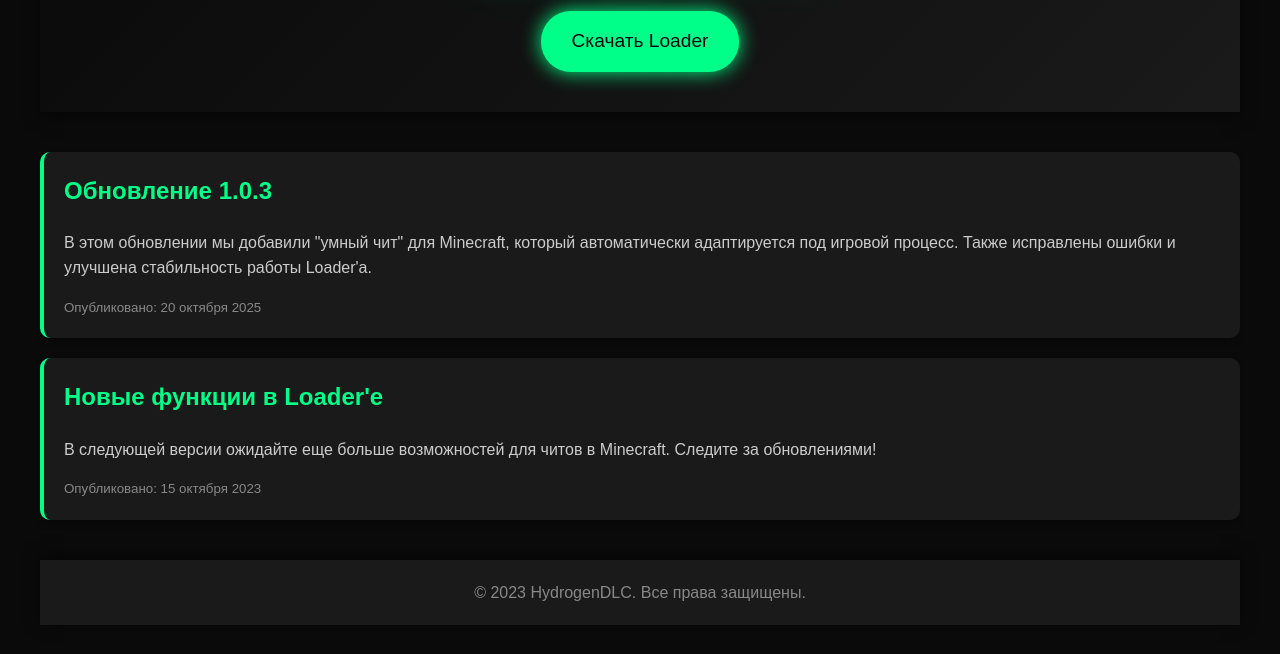
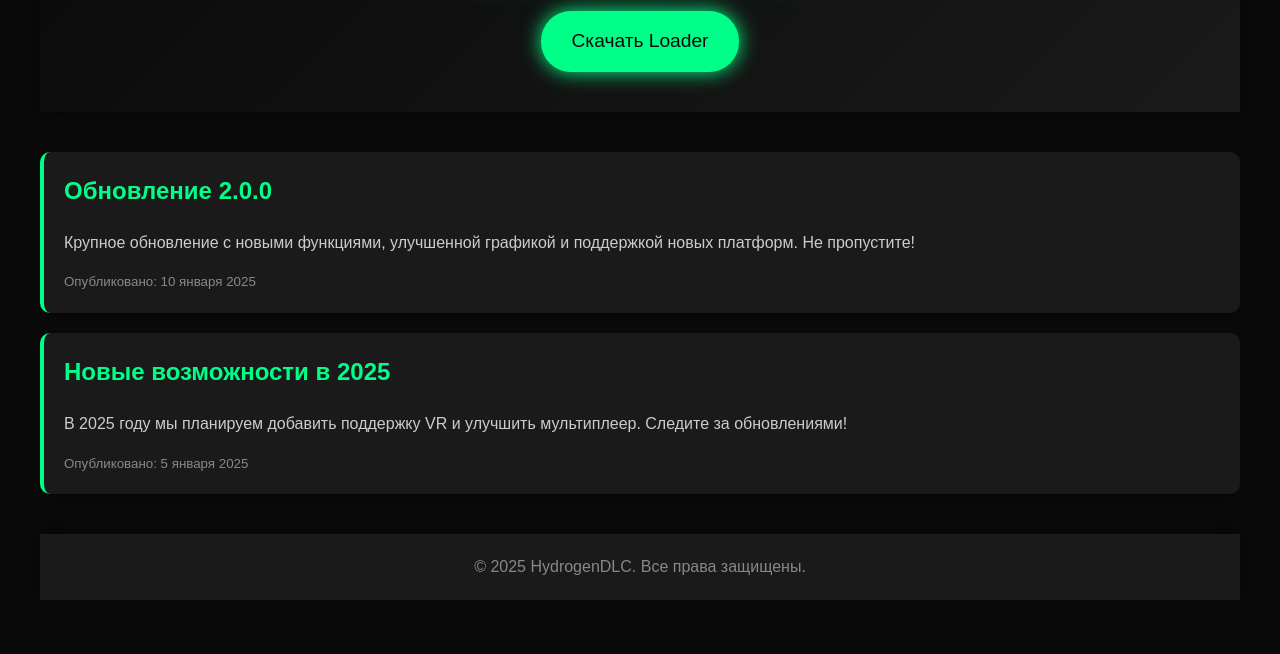
Before and after one commit to BukaIIw/HydrogenDLC.github.io, a plain HTML site: page index.html in a window 1280 px wide. Shown: the part 146-800 px from the top of the page. Drawn offline with Linux system fonts and the light colour scheme.

Commit message:
index.html

```diff
--- a/index.html
+++ b/index.html
@@ -113,21 +113,21 @@
     <!-- Новости -->
     <section class="news-section">
       <div class="news">
-        <h2>Обновление 1.0.3</h2>
-        <p>В этом обновлении мы добавили "умный чит" для Minecraft, который автоматически адаптируется под игровой процесс. Также исправлены ошибки и улучшена стабильность работы Loader'а.</p>
-        <small>Опубликовано: 20 октября 2025</small>
+        <h2>Обновление 2.0.0</h2>
+        <p>Крупное обновление с новыми функциями, улучшенной графикой и поддержкой новых платформ. Не пропустите!</p>
+        <small>Опубликовано: 10 января 2025</small>
       </div>
 
       <div class="news">
-        <h2>Новые функции в Loader'е</h2>
-        <p>В следующей версии ожидайте еще больше возможностей для читов в Minecraft. Следите за обновлениями!</p>
-        <small>Опубликовано: 15 октября 2023</small>
+        <h2>Новые возможности в 2025</h2>
+        <p>В 2025 году мы планируем добавить поддержку VR и улучшить мультиплеер. Следите за обновлениями!</p>
+        <small>Опубликовано: 5 января 2025</small>
       </div>
     </section>
 
     <!-- Футер -->
     <footer>
-      <p>© 2023 HydrogenDLC. Все права защищены.</p>
+      <p>© 2025 HydrogenDLC. Все права защищены.</p>
     </footer>
   </div>
 </body>
```
